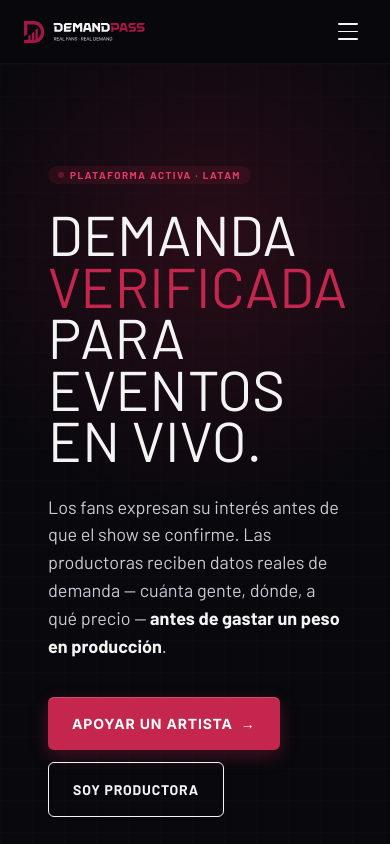
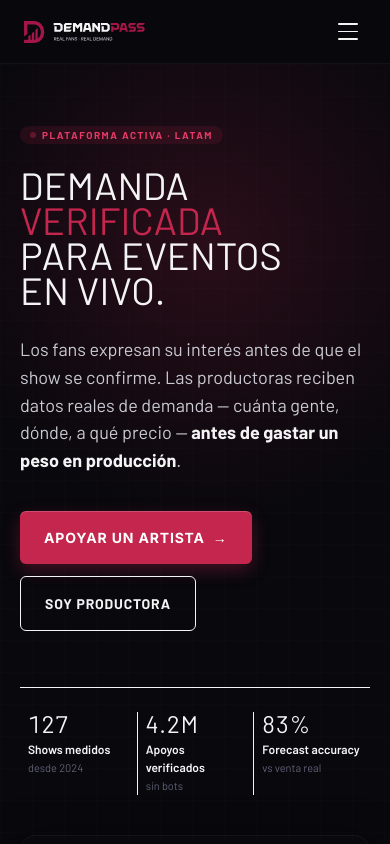
Before and after one commit to Killerpana/DemandPass, a Next.js app: page / in a window 390 px wide. Shown: the top 844 px of the page. Built offline with nearby package versions, Linux system fonts and the light colour scheme; a web font is replaced by a local one.

Commit message:
feat: mobile responsive - padding, grids y font sizes

```diff
--- a/src/components/marketing/B2BPreview.tsx
+++ b/src/components/marketing/B2BPreview.tsx
@@ -8,13 +8,13 @@ import { b2bFeatures } from "@/lib/marketing-data";
 
 export function B2BPreview() {
   return (
-    <section className="relative overflow-hidden py-[120px] px-12 border-b border-[var(--color-border)]">
+    <section className="relative overflow-hidden py-[80px] md:py-[120px] px-5 md:px-12 border-b border-[var(--color-border)]">
       <div
         className="absolute top-1/2 -left-52 w-[500px] h-[500px] -translate-y-1/2 pointer-events-none"
         style={{ background: "radial-gradient(circle, rgba(196,38,78,0.12), transparent 65%)" }}
       />
       <div className="max-w-[1344px] mx-auto relative">
-        <div className="grid grid-cols-1 lg:grid-cols-[1fr_1.4fr] gap-16 items-center">
+        <div className="grid grid-cols-1 lg:grid-cols-[1fr_1.4fr] gap-10 lg:gap-16 items-center">
           {/* Left */}
           <div>
             <div
@@ -121,7 +121,7 @@ function B2BDashPreview() {
       <div className="p-5">
         {/* KPI strip */}
         <div
-          className="grid grid-cols-4 mb-5 rounded-md"
+          className="grid grid-cols-2 md:grid-cols-4 mb-5 rounded-md"
           style={{ background: "var(--color-surface2)", border: "1px solid var(--color-border)" }}
         >
           {([
@@ -155,7 +155,7 @@ function B2BDashPreview() {
         </div>
 
         {/* Heatmap + price */}
-        <div className="grid grid-cols-[1.4fr_1fr] gap-4">
+        <div className="grid grid-cols-1 md:grid-cols-[1.4fr_1fr] gap-4">
           <div
             className="p-3.5 rounded-md"
             style={{ background: "var(--color-surface2)", border: "1px solid var(--color-border)" }}
--- a/src/components/marketing/FeaturedCampaigns.tsx
+++ b/src/components/marketing/FeaturedCampaigns.tsx
@@ -5,7 +5,7 @@ import { CampaignCard } from "./CampaignCard";
 
 export function FeaturedCampaigns() {
   return (
-    <section className="py-[120px] px-12 border-b border-[var(--color-border)]">
+    <section className="py-[80px] md:py-[120px] px-5 md:px-12 border-b border-[var(--color-border)]">
       <div className="max-w-[1344px] mx-auto">
         <div className="flex flex-col md:flex-row md:items-end md:justify-between gap-6 mb-12">
           <div>
--- a/src/components/marketing/Hero.tsx
+++ b/src/components/marketing/Hero.tsx
@@ -27,8 +27,8 @@ export function Hero() {
         style={{ background: "radial-gradient(circle, rgba(196,38,78,0.18), transparent 65%)" }}
       />
 
-      <div className="relative max-w-[1344px] mx-auto px-12 pt-16 pb-12">
-        <div className="grid grid-cols-1 lg:grid-cols-[1.25fr_1fr] gap-16 items-start pt-8">
+      <div className="relative max-w-[1344px] mx-auto px-5 md:px-12 pt-10 md:pt-16 pb-8 md:pb-12">
+        <div className="grid grid-cols-1 lg:grid-cols-[1.25fr_1fr] gap-10 lg:gap-16 items-start pt-4 md:pt-8">
           {/* Left — copy */}
           <div>
             <Pill variant="live" pulse>Plataforma activa · LATAM</Pill>
@@ -37,7 +37,7 @@ export function Hero() {
               className="uppercase mt-6 mb-7"
               style={{
                 fontFamily: "var(--font-display)",
-                fontSize: "clamp(56px, 7vw, 96px)",
+                fontSize: "clamp(38px, 9vw, 96px)",
                 lineHeight: 0.92,
                 letterSpacing: "0.005em",
               }}
@@ -76,15 +76,15 @@ export function Hero() {
             </div>
 
             {/* Trust strip */}
-            <div className="grid grid-cols-3 gap-0 pt-8 border-t border-[var(--color-border2)]">
+            <div className="grid grid-cols-3 gap-0 pt-6 md:pt-8 border-t border-[var(--color-border2)]">
               {trustStats.map((s, i) => (
                 <div
                   key={s.l}
-                  className={`px-6 ${i > 0 ? "border-l border-[var(--color-border2)]" : ""}`}
+                  className={`px-2 md:px-6 ${i > 0 ? "border-l border-[var(--color-border2)]" : ""}`}
                 >
                   <div
                     className="uppercase tabular-nums leading-none"
-                    style={{ fontFamily: "var(--font-display)", fontSize: 36, letterSpacing: "1px" }}
+                    style={{ fontFamily: "var(--font-display)", fontSize: "clamp(24px, 5vw, 36px)", letterSpacing: "1px" }}
                   >
                     <AnimatedCounter
                       value={s.n}
--- a/src/components/marketing/HowItWorks.tsx
+++ b/src/components/marketing/HowItWorks.tsx
@@ -5,7 +5,7 @@ import { StaggerReveal, ScrollReveal } from "@/components/ui/ScrollReveal";
 
 export function HowItWorks() {
   return (
-    <section id="como-funciona" className="py-[120px] px-12 border-b border-[var(--color-border)]">
+    <section id="como-funciona" className="py-[80px] md:py-[120px] px-5 md:px-12 border-b border-[var(--color-border)]">
       <div className="max-w-[1344px] mx-auto">
         {/* Header */}
         <div className="flex flex-col lg:flex-row items-end justify-between gap-12 mb-16">
--- a/src/components/marketing/PlanesB2B.tsx
+++ b/src/components/marketing/PlanesB2B.tsx
@@ -73,7 +73,7 @@ export function PlanesB2B() {
   return (
     <section
       id="planes"
-      className="py-[120px] px-12 border-b border-[var(--color-border)]"
+      className="py-[80px] md:py-[120px] px-5 md:px-12 border-b border-[var(--color-border)]"
       style={{ background: "var(--color-bg)" }}
     >
       <div className="max-w-[1100px] mx-auto">
--- a/src/components/marketing/SocialProof.tsx
+++ b/src/components/marketing/SocialProof.tsx
@@ -4,7 +4,7 @@ import { StaggerReveal } from "@/components/ui/ScrollReveal";
 
 export function SocialProof() {
   return (
-    <section className="py-[120px] px-12 border-b border-[var(--color-border)]">
+    <section className="py-[80px] md:py-[120px] px-5 md:px-12 border-b border-[var(--color-border)]">
       <div className="max-w-[1344px] mx-auto">
         <div className="mb-14 text-center">
           <div
--- a/src/components/ui/Footer.tsx
+++ b/src/components/ui/Footer.tsx
@@ -2,7 +2,7 @@ import Link from "next/link";
 
 export function Footer() {
   return (
-    <footer className="border-t border-[rgba(139,15,53,0.2)] bg-[var(--surface)] px-10 pt-10 pb-8 mt-auto">
+    <footer className="border-t border-[rgba(139,15,53,0.2)] bg-[var(--surface)] px-5 md:px-10 pt-8 md:pt-10 pb-8 mt-auto">
       <div className="max-w-[1100px] mx-auto">
         <div className="grid grid-cols-2 md:grid-cols-4 gap-8 mb-10">
           <div>
```
